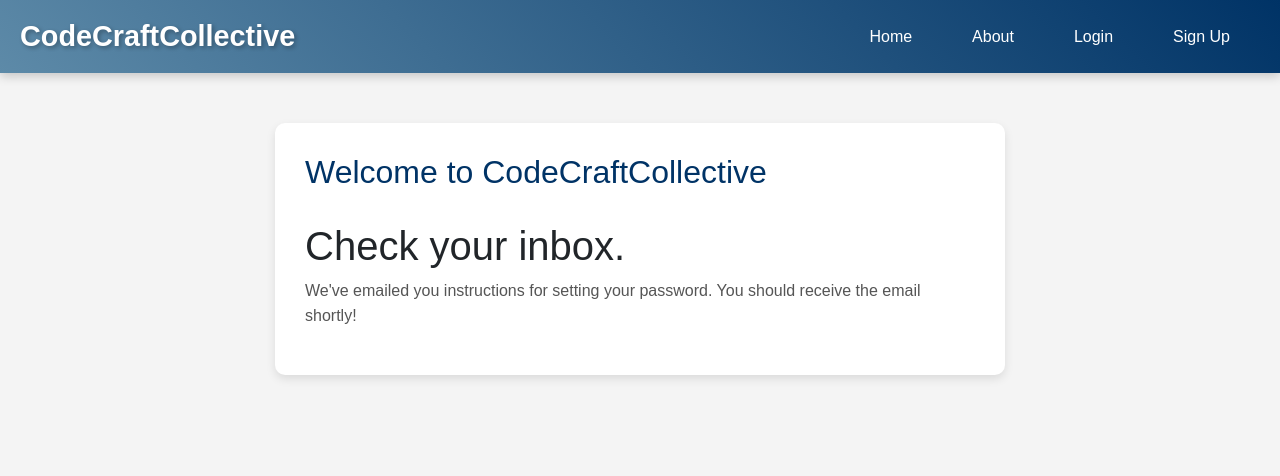
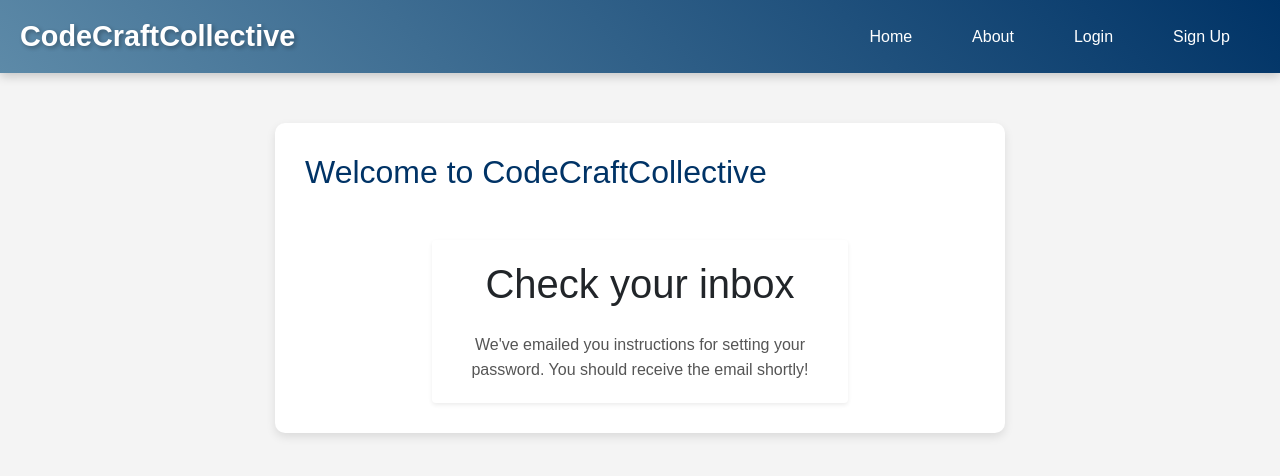
Before and after one commit to CodeCraftCollective/WebApp, a Django app: template templates/password_reset_done.html in a window 1280 px wide. Shown: the top 476 px of the page. Run offline with Django 4.2, Linux system fonts and the light colour scheme; the template is opened without the code that fills it, so the values that code supplies are empty.

Commit message:
Update password_reset_done.html

```diff
--- a/templates/password_reset_done.html
+++ b/templates/password_reset_done.html
@@ -1,9 +1,18 @@
-<!-- templates/registration/password_reset_done.html -->
 {% extends "base.html" %}
 
 {% block title %}Email Sent{% endblock %}
 
 {% block content %}
-  <h1>Check your inbox.</h1>
-  <p> We've emailed you instructions for setting your password. You should receive the email shortly!</p>
+<div class="container mt-5">
+    <div class="row justify-content-center">
+        <div class="col-md-8 text-center">
+            <div class="card shadow-sm border-0">
+                <div class="card-body">
+                    <h1 class="card-title mb-4">Check your inbox</h1>
+                    <p class="card-text">We've emailed you instructions for setting your password. You should receive the email shortly!</p>
+                </div>
+            </div>
+        </div>
+    </div>
+</div>
 {% endblock %}
```
